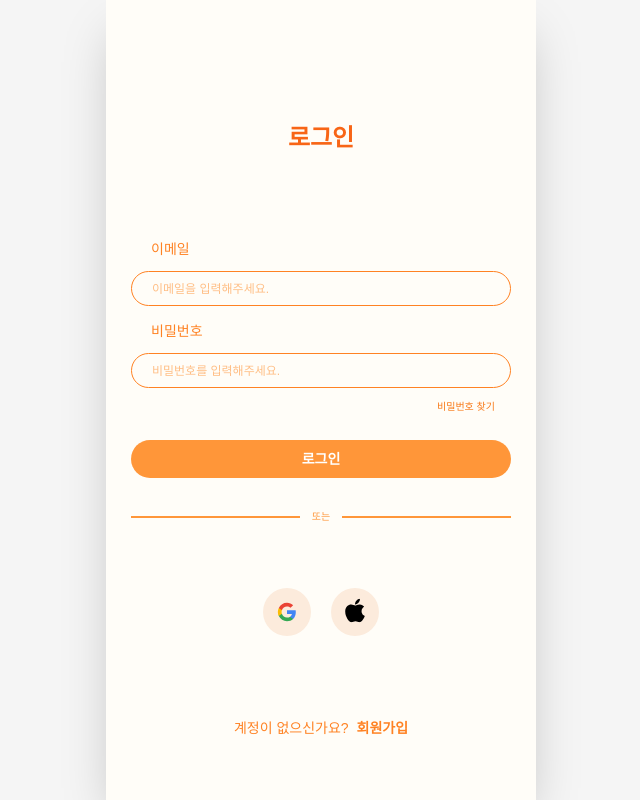
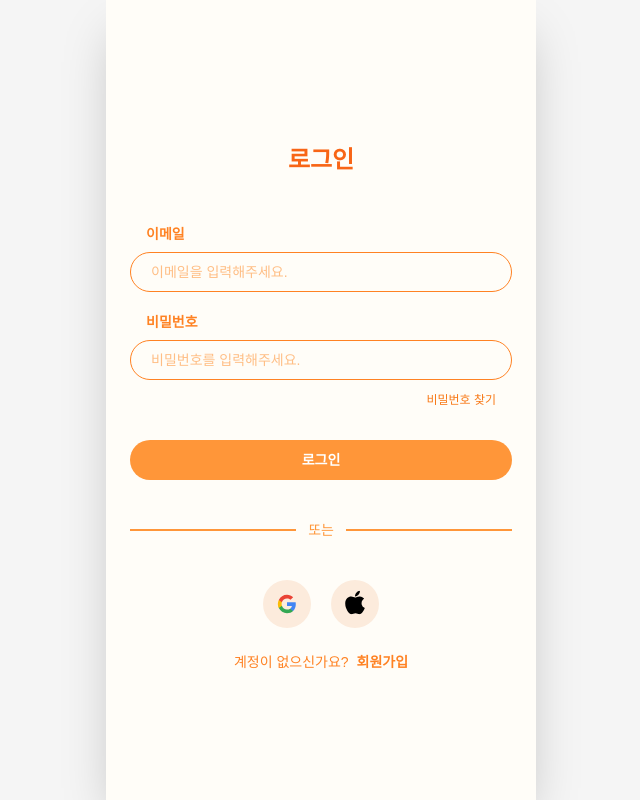
Before and after one commit to INU-pickeat/pickeat-frontend, a React (Vite) app: page /login in a window 1280 px wide. Shown: the whole page, without its empty margins (319-959 px from the left). Built offline with nearby package versions, Linux system fonts and the light colour scheme; no server answers; a web font is replaced by a local one.

Commit message:
Style: UI 세부 조정

```diff
--- a/src/components/layout/BottomNav.jsx
+++ b/src/components/layout/BottomNav.jsx
@@ -40,7 +40,7 @@ export default function BottomNav() {
     // 위치 고정
     <nav
       aria-label="하단 메뉴"
-      className="fixed bottom-[max(40px,env(safe-area-inset-bottom))] left-1/2 -translate-x-1/2 w-[calc(100%-44px)] max-w-[343px] h-[53px] bg-[#FFECCD]/90 rounded-full flex items-center justify-between px-[7px] z-50"
+      className="fixed bottom-5 left-1/2 -translate-x-1/2 w-[calc(100%-44px)] max-w-[343px] h-[53px] bg-[#FFECCD]/90 rounded-full flex items-center justify-between px-[7px] z-50"
     >
       {tabs.map((tab) => {
         const isActive = tab.activePaths.includes(location.pathname);
--- a/src/pages/Login.jsx
+++ b/src/pages/Login.jsx
@@ -40,16 +40,16 @@ export default function Login() {
   };
 
   return (
-    <PageTransition className="min-h-dvh w-full flex flex-col bg-[#FFFDF8] px-[25px] pt-[113px] pb-[62px]">
-      <div className="w-full flex justify-center mb-[71px]">
-        <h1 className="text-2xl leading-[50px] font-bold text-[#F86516]">로그인</h1>
+    <PageTransition className="flex-1 w-full flex flex-col justify-center bg-[#FFFDF8] px-6 py-10">
+      <div className="w-full flex justify-center mt-4 mb-12">
+        <h1 className="text-2xl font-bold text-[#F86516]">로그인</h1>
       </div>
 
       <form onSubmit={handleLogin} aria-busy={isSubmitting}>
-        <div className="w-full flex flex-col gap-[10px]">
+        <div className="w-full flex flex-col space-y-5">
           {/* 이메일 입력 */}
-          <div className="flex flex-col gap-[7px]">
-            <label htmlFor="login-email" className="text-[#FF8223] text-[14px] leading-[30px] font-medium ml-5">
+          <div className="flex flex-col space-y-2">
+            <label htmlFor="login-email" className="text-[#FF8223] text-sm font-semibold ml-4">
               이메일
             </label>
             <input
@@ -61,13 +61,13 @@ export default function Login() {
               required
               disabled={isSubmitting}
               placeholder="이메일을 입력해주세요."
-              className="w-full h-[35px] rounded-full border-[1.5px] border-[#FF8223] px-5 text-[12px] bg-transparent placeholder-[#FFBE85] focus:outline-none focus:ring-2 focus:ring-[#f87816]/30 transition-shadow"
+              className="w-full h-10 rounded-full border-[1.5px] border-[#FF8223] px-5 text-sm bg-transparent placeholder-[#FFBE85] focus:outline-none focus:ring-2 focus:ring-[#f87816]/30 transition-shadow"
             />
           </div>
 
           {/* 비밀번호 입력 */}
-          <div className="flex flex-col gap-[7px]">
-            <label htmlFor="login-password" className="text-[#FF8223] text-[14px] leading-[30px] font-medium ml-5">
+          <div className="flex flex-col space-y-2">
+            <label htmlFor="login-password" className="text-[#FF8223] text-sm font-semibold ml-4">
               비밀번호
             </label>
             <input
@@ -79,14 +79,14 @@ export default function Login() {
               required
               disabled={isSubmitting}
               placeholder="비밀번호를 입력해주세요."
-              className="w-full h-[35px] rounded-full border-[1.5px] border-[#FF8223] px-5 text-[12px] bg-transparent placeholder-[#FFBE85] focus:outline-none focus:ring-2 focus:ring-[#f87816]/30 transition-shadow"
+              className="w-full h-10 rounded-full border-[1.5px] border-[#FF8223] px-5 text-sm bg-transparent placeholder-[#FFBE85] focus:outline-none focus:ring-2 focus:ring-[#f87816]/30 transition-shadow"
             />
 
             {/* 비밀번호 찾기 링크 */}
-            <div className="flex justify-end pt-[5px] pr-4 cursor-pointer" onClick={() => navigate("/reset-password")}>
+            <div className="flex justify-end pt-1 pr-4 cursor-pointer" onClick={() => navigate("/reset-password")}>
               <button
                 type="button"
-                className="text-[10px] leading-[14px] text-[#f87816] hover:text-[#f87816] hover:underline transition-colors cursor-pointer"
+                className="text-xs text-[#f87816] hover:text-[#f87816] hover:underline transition-colors cursor-pointer"
               >
                 비밀번호 찾기
               </button>
@@ -95,22 +95,22 @@ export default function Login() {
         </div>
 
         {/* 로그인 버튼 */}
-        <div className="w-full mt-[26px]">
+        <div className="w-full mt-8">
           {errorMessage && (
             <p role="alert" className="text-[#FF2339] text-xs font-medium mb-3 text-center">
               {errorMessage}
             </p>
           )}
-          <Button type="submit" disabled={isSubmitting} className="h-[38px] shadow-none disabled:opacity-50">
+          <Button type="submit" disabled={isSubmitting} className="shadow-none disabled:opacity-50">
             {isSubmitting ? "로그인 중…" : "로그인"}
           </Button>
         </div>
       </form>
 
       {/* 구분선 */}
-      <div className="flex items-center mt-[32px] mb-[65px]">
+      <div className="flex items-center my-10">
         <div className="flex-1 border border-[#FF9639]"></div>
-        <span className="px-3 text-[#FF9639] text-[10px] leading-[13px] font-medium">또는</span>
+        <span className="px-3 text-[#FF9639] text-sm font-medium">또는</span>
         <div className="flex-1 border border-[#FF9639]"></div>
       </div>
 
@@ -156,7 +156,7 @@ export default function Login() {
       </div>
 
       {/* 회원가입 문구 */}
-      <div className="w-full flex justify-center mt-auto pt-10">
+      <div className="w-full flex justify-center pt-6">
         <p className="text-sm text-[#FF8223] font-medium">
           계정이 없으신가요?{" "}
           <button
--- a/src/pages/MyPage.jsx
+++ b/src/pages/MyPage.jsx
@@ -39,7 +39,7 @@ export default function MyPage() {
 
   /** 메뉴 렌더링 */
   const renderMenu = (menuList) => (
-    <div className="w-full bg-[#FFECCD] rounded-[20px] px-[29px] py-[23px]">
+    <div className="w-full bg-[#FFECCD] rounded-[20px] px-5 py-2">
       {menuList.map((menu) => (
         <button
           key={menu.id}
@@ -49,7 +49,7 @@ export default function MyPage() {
               setIsLogoutOpen(true);
             } else alert("추가 예정입니다.");
           }}
-          className="w-full min-h-[44px] flex justify-between items-center gap-3 py-[10px] active:opacity-60 transition-opacity cursor-pointer"
+          className="w-full flex justify-between items-center py-3 active:opacity-60 transition-opacity cursor-pointer"
         >
           <span className="text-[15px] font-medium text-[#434343]">{menu.title}</span>
           {/* 오른쪽 화살표 아이콘 */}
@@ -71,7 +71,7 @@ export default function MyPage() {
     <>
       <PageTransition className="h-dvh w-full flex flex-col relative bg-[#FFFDF8] overflow-hidden">
         {/* 내부 스크롤 영역 */}
-        <div className="flex-1 overflow-y-auto scrollbar-hide px-[25px] pt-[114px] pb-32">
+        <div className="flex-1 overflow-y-auto scrollbar-hide px-6 pt-16 pb-28">
           {/* 상단 프로필 영역 */}
           {isLoading && (
             <p role="status" className="exception-glow mb-10 text-sm text-[#777777]">
@@ -93,7 +93,7 @@ export default function MyPage() {
             </div>
           )}
           {member && (
-            <div className="flex items-center gap-5 px-[14px] mb-[44px]">
+            <div className="flex items-center space-x-4 mb-10">
               {/* 프로필 이미지 */}
               <div className="w-[58px] h-[58px] rounded-full overflow-hidden bg-[#F86516] flex items-center justify-center shrink-0">
                 <img
--- a/src/pages/Signup.jsx
+++ b/src/pages/Signup.jsx
@@ -200,8 +200,8 @@ export default function Signup() {
         <h1 className="text-2xl font-bold text-[#F86516]">회원가입</h1>
       </div>
 
-      <form onSubmit={handleSignup} noValidate aria-busy={isBusy}>
-        <fieldset disabled={isBusy} className="w-full flex flex-col space-y-6">
+      <form onSubmit={handleSignup} noValidate aria-busy={isBusy} className="w-full min-w-0">
+        <fieldset disabled={isBusy} className="w-full min-w-0 flex flex-col space-y-6">
           {/* 닉네임 */}
           <div className="flex flex-col space-y-2">
             <label className="text-[#FF8223] text-sm font-semibold ml-4">닉네임</label>
```
Also changed, not shown: src/pages/CategorySelect.jsx (+14 -14 lines), 2 other files (tests, documents, lock files or other folders).
